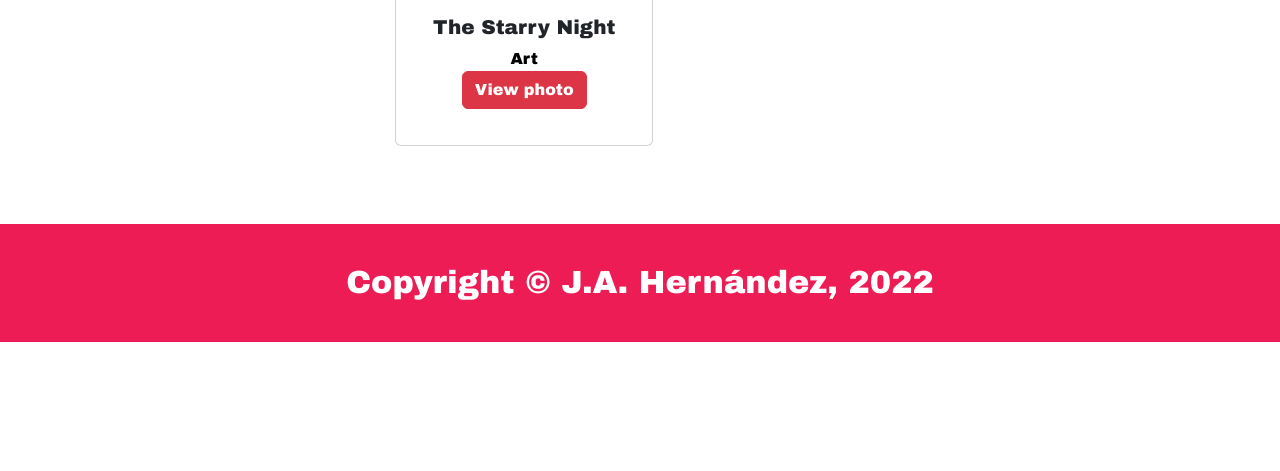
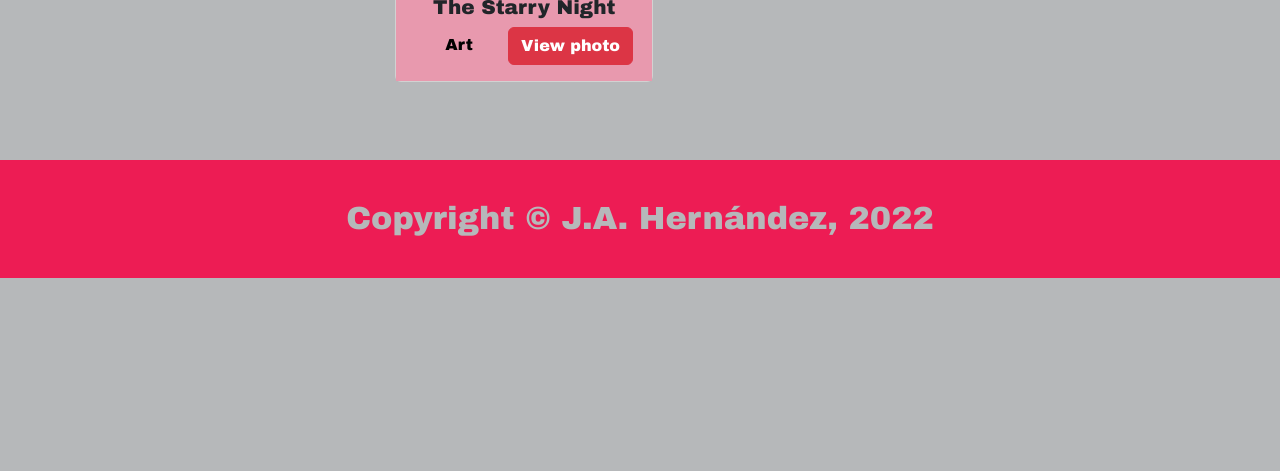
Before and after one commit to albertiaedev/photoapp, a Python web app: template photoapp/app/templates/app/gallery.html in a window 1280 px wide. Shown: the part 329-800 px from the top of the page. Run offline with Jinja, Linux system fonts and the light colour scheme; the template is opened without the code that fills it, so the values that code supplies are empty.

Commit message:
Changed the color of the background

```diff
--- a/photoapp/app/templates/app/gallery.html
+++ b/photoapp/app/templates/app/gallery.html
@@ -16,6 +16,7 @@
     }
     body {
       font-family: 'Arial Black', sans-serif;
+      background: #b6b8ba;
     }
     .card-header {
       background: #c26b82;
@@ -26,21 +27,21 @@
     .card-img-thumbnail {
       height: 200px;
     }
+    .card-body {
+      background: #e899ae;
+    }
     .gallery-title {
       padding-bottom: 30px;
     }
     footer {
       margin-top: 30px;
-      color: #fff;
+      color: #b6b8ba;
       background: #ed1c54;
     }
     .col-md-3, .col-md-9, .copy {
       text-align: center;
       font-weight: bolder;
       padding: 40px;
-    }
-    .card {
-      padding: 20px;
     }
     .card-category {
       padding: 30px;
```
